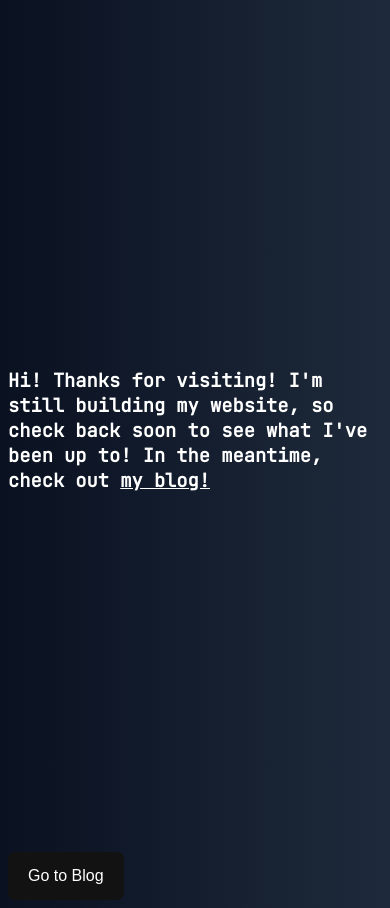
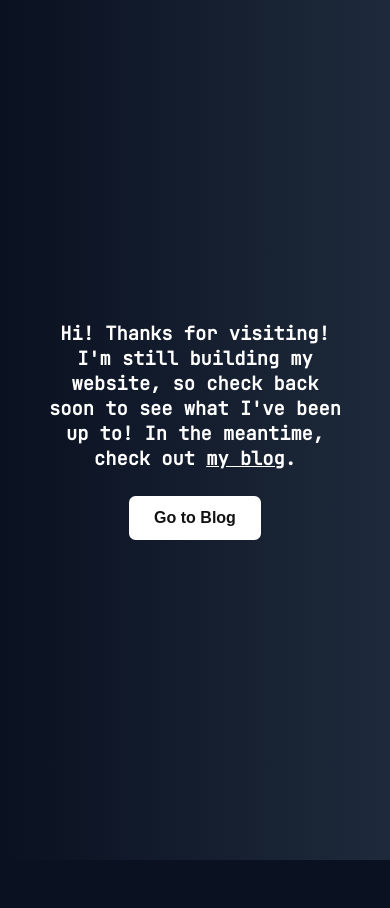
Before and after one commit to Blackhole1123/portfolio, a Flask app: page / in a window 390 px wide. After the commit the page ends 860 px from the top, so only its background shows below. Run offline with Flask 2, Linux system fonts and the light colour scheme.

Commit message:
Redesign

```diff
--- a/templates/index.html
+++ b/templates/index.html
@@ -1,7 +1,19 @@
 <link href="/static/css/style.css" rel="stylesheet"></link>
 <title>Home - Rishaan Desai</title>
 <link rel="icon" type="image/x-icon" href="/static/images/R.png">
+<meta name="viewport" content="width=device-width, initial-scale=1.0">
 <style>
+  button {
+  background-color: white;
+  border: none;
+  border-radius: 6.5px;
+  color: #121212;
+  padding: 13px 25px;
+  text-align: center;
+  font-size: 16px;
+  font-weight: bold;
+}
+
 .wrapper {
   height: 100vh;
   /*This part is important for centering*/
@@ -26,9 +38,17 @@ icon {
   margin: 10px;
   border-radius: 10px;
 }
+
+h3 {
+  margin: 10%;
+}
+
+.center-horizontally {
+  display: flex;
+  justify-content: center;
+}
 </style>
 
 <div class="wrapper">
-      <h3>Hi! Thanks for visiting! I'm still building my website, so check back soon to see what I've been up to! In the meantime, check out <a href="/blog">my blog!</a></h3>
+      <h3 style="text-align:center;">Hi! Thanks for visiting! I'm still building my website, so check back soon to see what I've been up to! In the meantime, check out <a href="/blog">my blog</a>. <br/><br/><button onclick="window.location='/blog'">Go to Blog</a></h3>
 </div>
-<button class="whitebutton" onclick="window.location.href='/blog'">Go to Blog</button>
```
Also changed, not shown: static/css/blog.css (+4 -17 lines).
